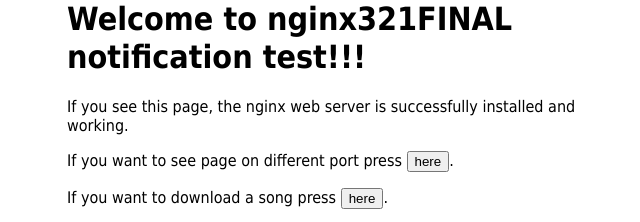
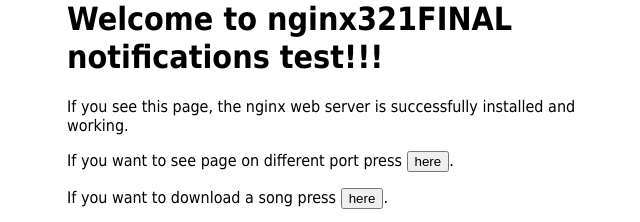
Before and after one commit to mpgrail13/task14, a plain HTML site: page nginx/html/index.html in a window 1280 px wide. Shown: the top 222 px of the page, 293-933 px from the left. Drawn offline with Linux system fonts and the light colour scheme.

Commit message:
Update index.html

```diff
--- a/nginx/html/index.html
+++ b/nginx/html/index.html
@@ -8,7 +8,7 @@ font-family: Tahoma, Verdana, Arial, sans-serif; }
 </style>
 </head>
 <body>
-<h1>Welcome to nginx321FINAL notification test!!!</h1>
+<h1>Welcome to nginx321FINAL notifications test!!!</h1>
 <p>If you see this page, the nginx web server is successfully installed and
 working.</p>
 
```
